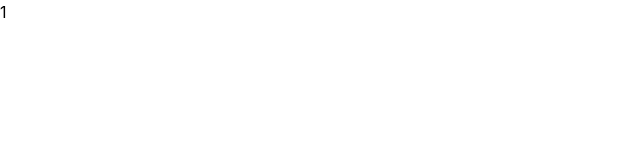
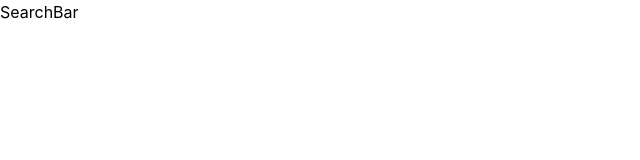
Before and after one commit to tmdgus95/preonboarding-mission-1, a React (Create React App) app: page / in a window 1280 px wide. Shown: the top 160 px of the page, without its empty margins (0-640 px from the left). Built offline with nearby package versions, Linux system fonts and the light colour scheme.

Commit message:
라우터 설정

```diff
--- a/src/App.tsx
+++ b/src/App.tsx
@@ -1,9 +1,10 @@
+import { Outlet } from 'react-router-dom';
+
 function App() {
   return (
-    <div>
-      <p>1</p>
-    </div>
+    <main>
+      <Outlet />
+    </main>
   );
 }
-
 export default App;
--- /dev/null
+++ b/src/Routes.tsx
@@ -0,0 +1,13 @@
+import { createBrowserRouter } from 'react-router-dom';
+import App from './App';
+import SearchBar from './pages/SearchBar';
+import NotFound from './pages/NotFound';
+
+export const router = createBrowserRouter([
+  {
+    path: '/',
+    element: <App />,
+    errorElement: <NotFound />,
+    children: [{ index: true, element: <SearchBar /> }],
+  },
+]);
--- a/src/index.tsx
+++ b/src/index.tsx
@@ -1,8 +1,10 @@
 import ReactDOM from 'react-dom/client';
 import './index.css';
-import App from './App';
+import { router } from './Routes';
+import { RouterProvider } from 'react-router-dom';
 
 const root = ReactDOM.createRoot(
   document.getElementById('root') as HTMLElement
 );
-root.render(<App />);
+
+root.render(<RouterProvider router={router} />);
--- /dev/null
+++ b/src/pages/NotFound.tsx
@@ -0,0 +1,7 @@
+export default function NotFound() {
+  return (
+    <div>
+      <p>NotFound</p>
+    </div>
+  );
+}
--- /dev/null
+++ b/src/pages/SearchBar.tsx
@@ -0,0 +1,3 @@
+export default function SearchBar() {
+  return <div>SearchBar</div>;
+}
```
